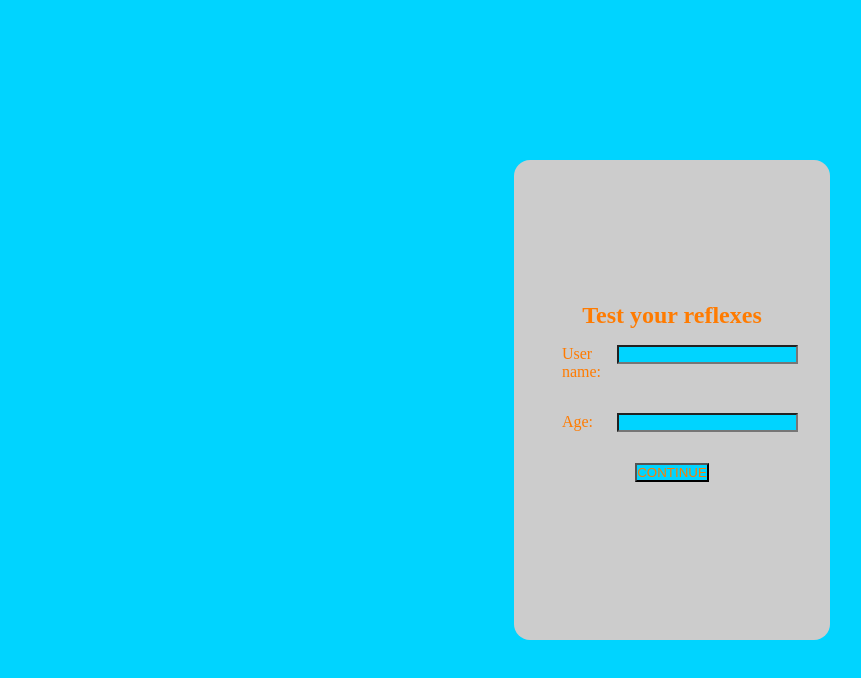
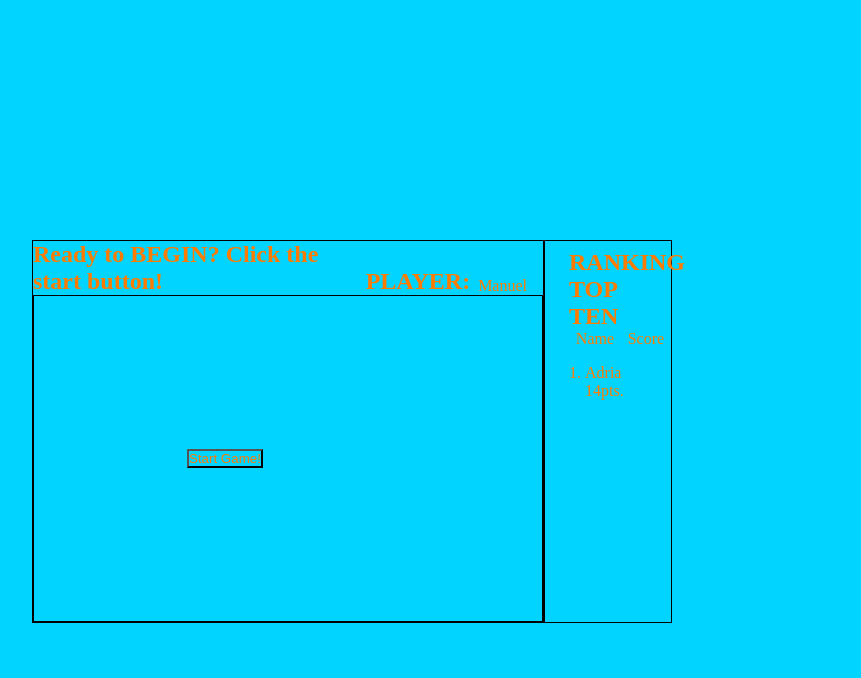
Before and after one commit to JoanGauGonell/Test-your-reflex, a plain HTML site: page index.html in a window 1280 px wide. Shown: the whole page, without its empty margins (288-1149 px from the left). Drawn offline with Linux system fonts and the light colour scheme.

Commit message:
HTML and CSS game screen

```diff
--- a/index.html
+++ b/index.html
@@ -13,7 +13,7 @@
 
 <body>
     <!-- PROFILE SECTION -->
-    <section class="profile" >
+    <section class="profile">
         <div class="profile-menu">
             <h1 class="title-profile">Test your reflexes</h1>
             <form id="formProfile" class="form-profile" action="">
@@ -32,15 +32,43 @@
         </div>
     </section>
     <!-- DISPLAY GAME -->
-    <section class="display-game">
+    <section class="game">
+        <div class="display-section">
             <div class="game-container">
-        <h1 class="title-getReady">Start Game</h1>
-        <p class="name-user">Manuel</p>
+                <div class="display-game-header">
+                    <h1 class="title-getReady">Ready to BEGIN? Click the start button!</h1>
+                    <div class="playerName__style--right">
+                        <h2>PLAYER:</h2>
+                        <p class="playerName" id="playerName">Manuel</p>
+                    </div>
+                </div>
+                <!-- DISPLAY GAME -->
                 <div class="display-game">
+                    <!-- BUTTON START -->
                     <div class="button-start">
-                <label for=""><input type="button" id="gameStart" value="Start Game!"></label>
-            <div class="ranking-position">
-        </section>
+                        <label for="gameStart"><input type="button" id="gameStart" value="Start Game!">
+                        </label>
+                    </div>
+                    <!-- BUTTON STOP -->
+                    <div class="button-end">
+                        <label for="gameEnd"><input type="button" id="gameEnd" value="STOP">
+                        </label>
+                    </div>
+                </div>
+            </div>
+            <!-- RANKING LIST -->
+            <div class="ranking-list">
+                <h2>RANKING TOP TEN</h2>
+                <div class="player__list">
+                    <div class="player__list--header">
+                        <span>Name</span> <span>Score</span>
+                    </div>
+                    <ol>
+                        <li><span>Adria</span> <span>14pts.</span></li>
+                    </ol>
+                </div>
+            </div>
+        </div>
     </section>
     <!-- FINISH PAGE -->
     <section class="finish-page" hidden>
@@ -49,7 +77,6 @@
             <p>20 points </p>
         </div>
     </section>
-
 </body>
 
 </html>
--- a/style/game.css
+++ b/style/game.css
@@ -1,38 +1,72 @@
 /* DISPLAY GAME */
+.game{
+    display:flex;
+    flex-direction: column;
+    align-items: center;
+    height: 100vh;
+}
+.game > *{
+    padding: 15rem 2rem;
+    width: 55%;
+}
+
+
+.display-section{
+    display: flex;
+    flex-direction: row;
+}
+
 .display-game{
-    display: none;
+    padding: 30%;
+    border: 1px solid black;
 }
 
 .game-container{
-    width: 60%;
-    height: 100%;
     display: flex;
     flex-direction: column;
-    justify-content: center;
+    width: 80%;
+    height: 100%;
+    border: solid 1px black;
+}
+/* USER NAME TITLE */
+.userNameTitle h2 p{
+    display: table;
 }
 
-.game-container > *{
-    max-height: 100%;
-    padding: 10px 0;
-    margin-left: 20%;
+.display-game-header{
+    display: flex;
+    justify-content: space-between;
 }
 
+/* STYLE USER NAME */
+.playerName__style--right{
+    display: flex;
+    align-items: flex-end;
+    padding-right: 1rem;
+}
+.playerName__style--right h2{
+    padding-right: 0.5rem;
+}
+
+
 /* RANKING SECTION */
-.ranking{
+.ranking-list{
     display: flex;
     flex-direction: column;
-    align-content: center;
-    width: 40%;
-    height: 100%;
+    width: 20%;
     border: 1px solid black;
+    padding-left: 1.5rem;
+    padding-top: 0.5rem;
 }
 
-.ranking-position{
-    padding: 3rem 5.5rem;
+.button-end{
+    display: none;
+}
+.player__list ol{
+    padding: 1rem;
 }
 
-/* TITLE RANKING */
-
-.title-ranking {
-    margin-left: 15%;
+.player__list--header{
+    display: flex;
+    justify-content: space-around;
 }
--- a/style/main.css
+++ b/style/main.css
@@ -8,8 +8,3 @@
     background-color: #00d4ff;
     color: rgb(255, 123, 0);
 }
-
-body{
-    overflow: hidden;
-
-}
--- a/style/profile.css
+++ b/style/profile.css
@@ -1,12 +1,9 @@
-
-
 .profile{
-    display: flex;
+    display: none;
     flex-direction: column;
     align-items: center;
     justify-content: center;
     height: 100vh;  /* 100vh is 100% of the height of the viewport. */
-    margin:0rem 60rem;
 }
 
 
```
Lines whose indentation alone changed are shown as unchanged.
